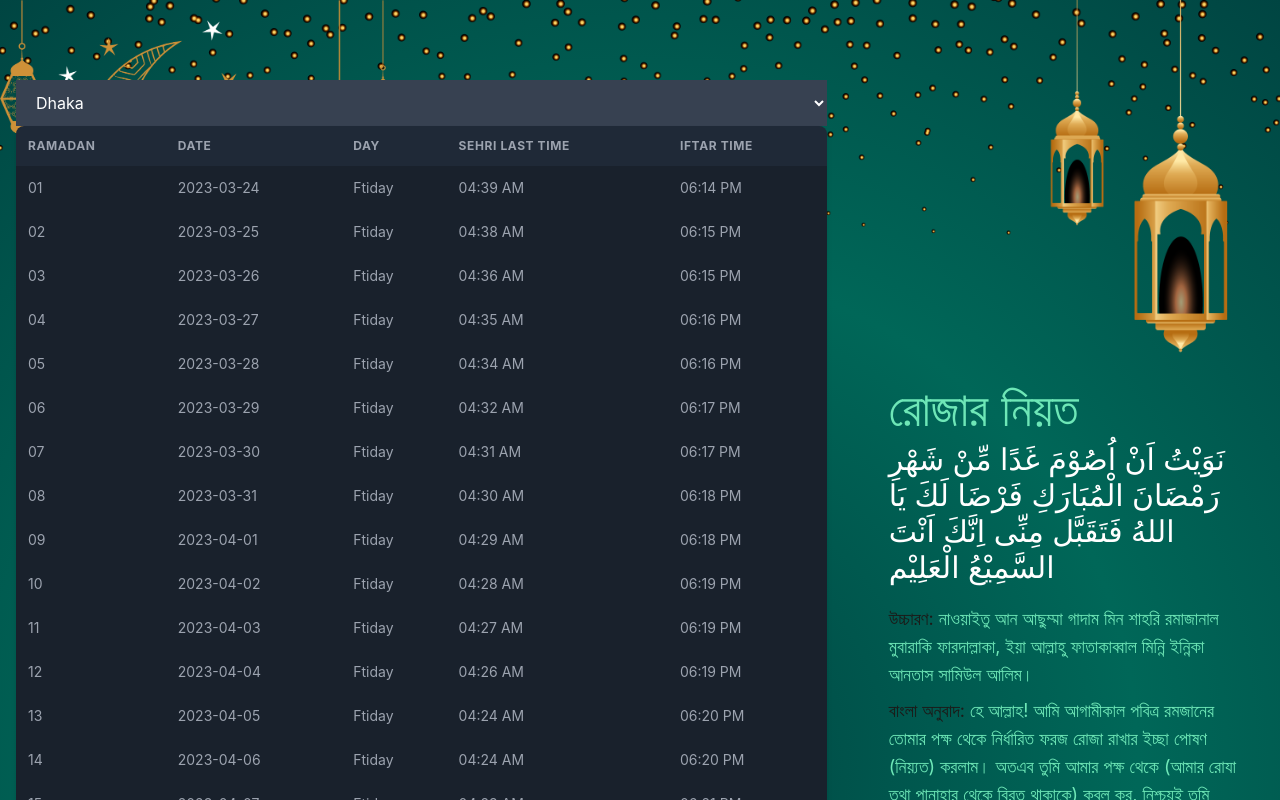
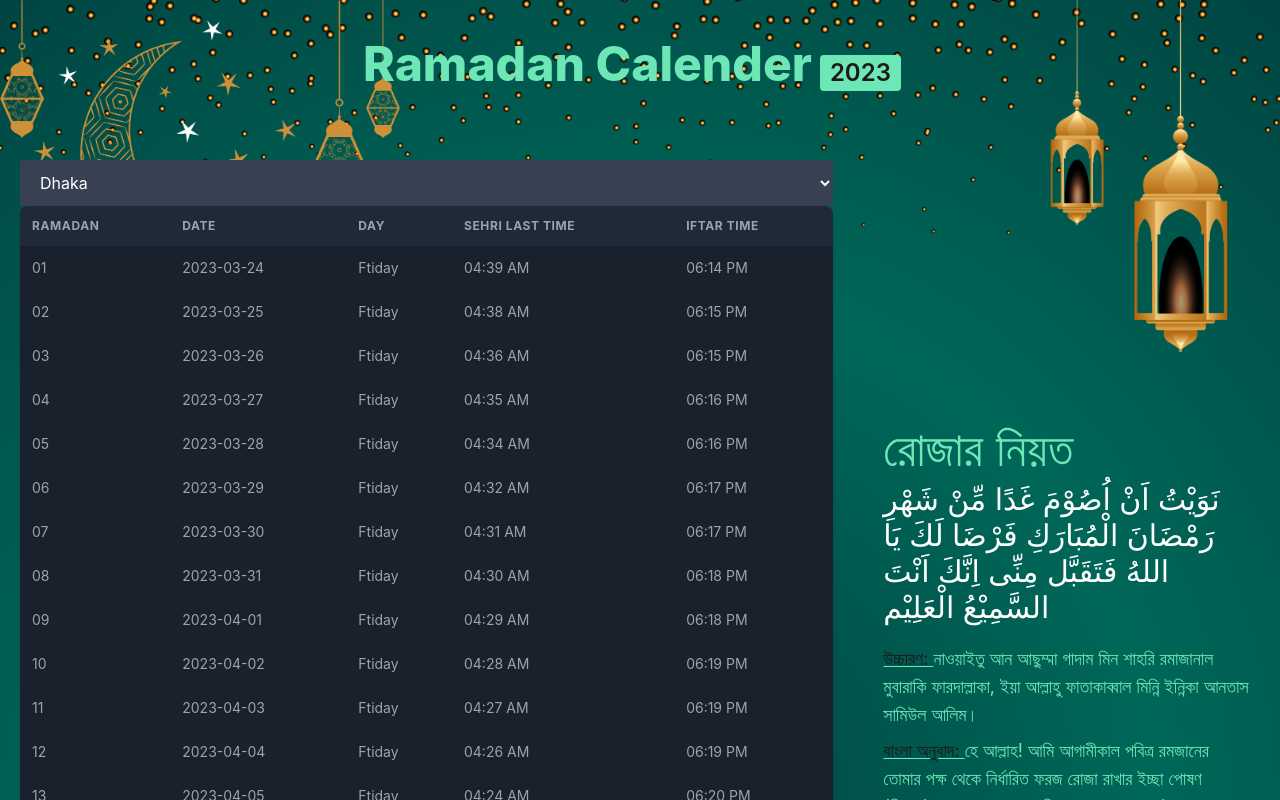
Before and after one commit to NafisMahmudAyon/ramadan-schedule, a React (Create React App) app: page / in a window 1280 px wide. Shown: the top 800 px of the page. Built offline with nearby package versions, Linux system fonts and the light colour scheme.

Commit message:
responsive update

```diff
--- a/src/App.js
+++ b/src/App.js
@@ -167,8 +167,13 @@ const App = () => {
       <div className='bg2'>
         <img src={BG2} alt='a' />
       </div>
-      <div className='content grid gap-4'>
-        <div className='schedule w-full pr-4 pl-4 mt-20 mb-10'>
+      <div className='heading font-bold text-5xl text-center pt-10 top-0 left-[50%] text-emerald-300'>
+
+        <h1 class=" inline-block head items-center text-5xl font-extrabold">Ramadan Calender</h1><span class="inline-block text bg-emerald-300 text-stone-900 text-2xl font-semibold mr-2 px-2.5 py-0.5 rounded ml-2">2023</span>
+
+        </div>
+      <div className='content grid'>
+        <div className='schedule w-full px-5 mt-40 mb-10'>
 
           <select id="options" value={selectedOption} onChange={handleChange} class="block w-full px-4 py-3 bg-gray-700 border-gray-600 placeholder-gray-400 text-white focus:ring-blue-500 focus:border-blue-500">
             <option selected value="Dhaka">Dhaka</option>
@@ -256,14 +261,14 @@ const App = () => {
           <div className=' pr-[30px] pl-[30px]  left'>
             <h2 className='text-5xl text-emerald-300 pb-2'>রোজার নিয়ত</h2>
             <p className='text-3xl text-white pb-5'>نَوَيْتُ اَنْ اُصُوْمَ غَدًا مِّنْ شَهْرِ رَمْضَانَ الْمُبَارَكِ فَرْضَا لَكَ يَا اللهُ فَتَقَبَّل مِنِّى اِنَّكَ اَنْتَ السَّمِيْعُ الْعَلِيْم </p>
-            <p className='text-lg text-emerald-300 pb-2'><span className='text-stone-900'>উচ্চারণ: </span> নাওয়াইতু আন আছুম্মা গাদাম মিন শাহরি রমাজানাল মুবারাকি ফারদাল্লাকা, ইয়া আল্লাহু ফাতাকাব্বাল মিন্নি ইন্নিকা আনতাস সামিউল আলিম।</p>
-            <p className='text-lg text-emerald-300'><span className='text-stone-900'>বাংলা অনুবাদ: </span> হে আল্লাহ! আমি আগামীকাল পবিত্র রমজানের তোমার পক্ষ থেকে নির্ধারিত ফরজ রোজা রাখার ইচ্ছা পোষণ (নিয়্যত) করলাম। অতএব তুমি আমার পক্ষ থেকে (আমার রোযা তথা পানাহার থেকে বিরত থাকাকে) কবুল কর, নিশ্চয়ই তুমি সর্বশ্রোতা ও সর্বজ্ঞানী।</p>
+            <p className='text-lg text-emerald-300 pb-2'><span className='text-stone-900 special'>উচ্চারণ: </span> নাওয়াইতু আন আছুম্মা গাদাম মিন শাহরি রমাজানাল মুবারাকি ফারদাল্লাকা, ইয়া আল্লাহু ফাতাকাব্বাল মিন্নি ইন্নিকা আনতাস সামিউল আলিম।</p>
+            <p className='text-lg text-emerald-300'><span className='text-stone-900 special'>বাংলা অনুবাদ: </span> হে আল্লাহ! আমি আগামীকাল পবিত্র রমজানের তোমার পক্ষ থেকে নির্ধারিত ফরজ রোজা রাখার ইচ্ছা পোষণ (নিয়্যত) করলাম। অতএব তুমি আমার পক্ষ থেকে (আমার রোযা তথা পানাহার থেকে বিরত থাকাকে) কবুল কর, নিশ্চয়ই তুমি সর্বশ্রোতা ও সর্বজ্ঞানী।</p>
           </div>
           <div className=' pr-[30px] pl-[30px]  right'>
             <h2 className='text-5xl text-emerald-300 pb-2'>ইফতারের দোয়া</h2>
             <p className='text-3xl text-white pb-5'> اَللَّهُمَّ لَكَ صُمْتُ وَ عَلَى رِزْقِكَ وَ اَفْطَرْتُ بِرَحْمَتِكَ يَا اَرْحَمَ الرَّاحِيْمِيْن </p>
-            <p className='text-lg text-emerald-300 pb-2'><span className='text-stone-900'>উচ্চারণ: </span> আল্লাহুম্মা লাকা ছুমতু ওয়া আলা রিযক্বিকা ওয়া আফতারতু বিরাহমাতিকা ইয়া আরহামার রাহিমিন।</p>
-            <p className='text-lg text-emerald-300'><span className='text-stone-900'>বাংলা অনুবাদ: </span> হে আল্লাহ! আমি তোমারই সন্তুষ্টির জন্য রোজা রেখেছি এবং তোমারই দেয়া রিযিক্বের মাধ্যমে ইফতার করছি।</p>
+            <p className='text-lg text-emerald-300 pb-2'><span className='text-stone-900 special'>উচ্চারণ: </span> আল্লাহুম্মা লাকা ছুমতু ওয়া আলা রিযক্বিকা ওয়া আফতারতু বিরাহমাতিকা ইয়া আরহামার রাহিমিন।</p>
+            <p className='text-lg text-emerald-300'><span className='text-stone-900 special'>বাংলা অনুবাদ: </span> হে আল্লাহ! আমি তোমারই সন্তুষ্টির জন্য রোজা রেখেছি এবং তোমারই দেয়া রিযিক্বের মাধ্যমে ইফতার করছি।</p>
           </div>
           </div>
         </div>
--- a/src/index.css
+++ b/src/index.css
@@ -4,6 +4,7 @@
 
 body {
   margin: 0;
+  padding: 0;
   box-sizing: border-box;
   width: 100vw;
   height: 100vh;
@@ -12,13 +13,47 @@ body {
     sans-serif;
   -webkit-font-smoothing: antialiased;
   -moz-osx-font-smoothing: grayscale;
-  overflow-x: hidden;
+
+  scrollbar-width: none; /* Firefox */
+  -ms-overflow-style: none;
+
+}
+
+::-webkit-scrollbar {
+  display: none; /* Webkit browsers */
 }
 
 code {
   font-family: source-code-pro, Menlo, Monaco, Consolas, 'Courier New',
     monospace;
 }
+
+.heading {
+  z-index: 101;
+  position: absolute;
+  width: 100%;
+  transform: translate(-50%);
+  margin: 0 -.25rem;
+  padding: 0 .25rem;
+  text-decoration: underline #f59e0b00;
+  transition: color 1s ease-in-out, text-decoration 1s ease-in-out;
+}
+
+.head:hover {
+  /* box-shadow: inset 100% 0 0 0 #f59e0b;
+  color: rgb(0,69,66); */
+  text-decoration: underline #6ee7b7;
+}
+.text:hover {
+  /* box-shadow: inset 100% 0 0 0 #f59e0b;
+  color: rgb(0,69,66); */
+  text-decoration: none;
+}
+
+.special {
+  text-decoration: underline #6ee7b7;
+}
+
 
 /* .left {
   position: fixed;
@@ -45,7 +80,7 @@ code {
   min-height: 100vh;
   background: rgb(0,69,66);
   background: radial-gradient(circle, rgba(0,69,66,1) 0%, rgba(0,103,88,1) 50%, rgba(0,69,66,1) 100%);
-  display: flex;
+
   justify-content: center;
   align-items: center;
   /* position: relative; */
@@ -80,9 +115,12 @@ code {
 @media (min-width: 640px) {
   .content {
 
-      grid-template-columns: 1fr;
-      height: auto;
+    grid-template-columns: 1fr;
+    height: auto;
   }
+  /* .schedule {
+    padding: 0;
+  } */
 }
 
 @media (min-width: 768px) {
@@ -90,10 +128,17 @@ code {
 
       grid-template-columns: 2fr 1fr;
   }
+  /* .schedule {
+    padding: 0 30px;
+  } */
 }
 
 @media (min-width: 1024px) {
   .content {
+
       grid-template-columns: 2fr 1fr;
   }
+  /* .schedule {
+    padding: 0 30px;
+  } */
 }
```
